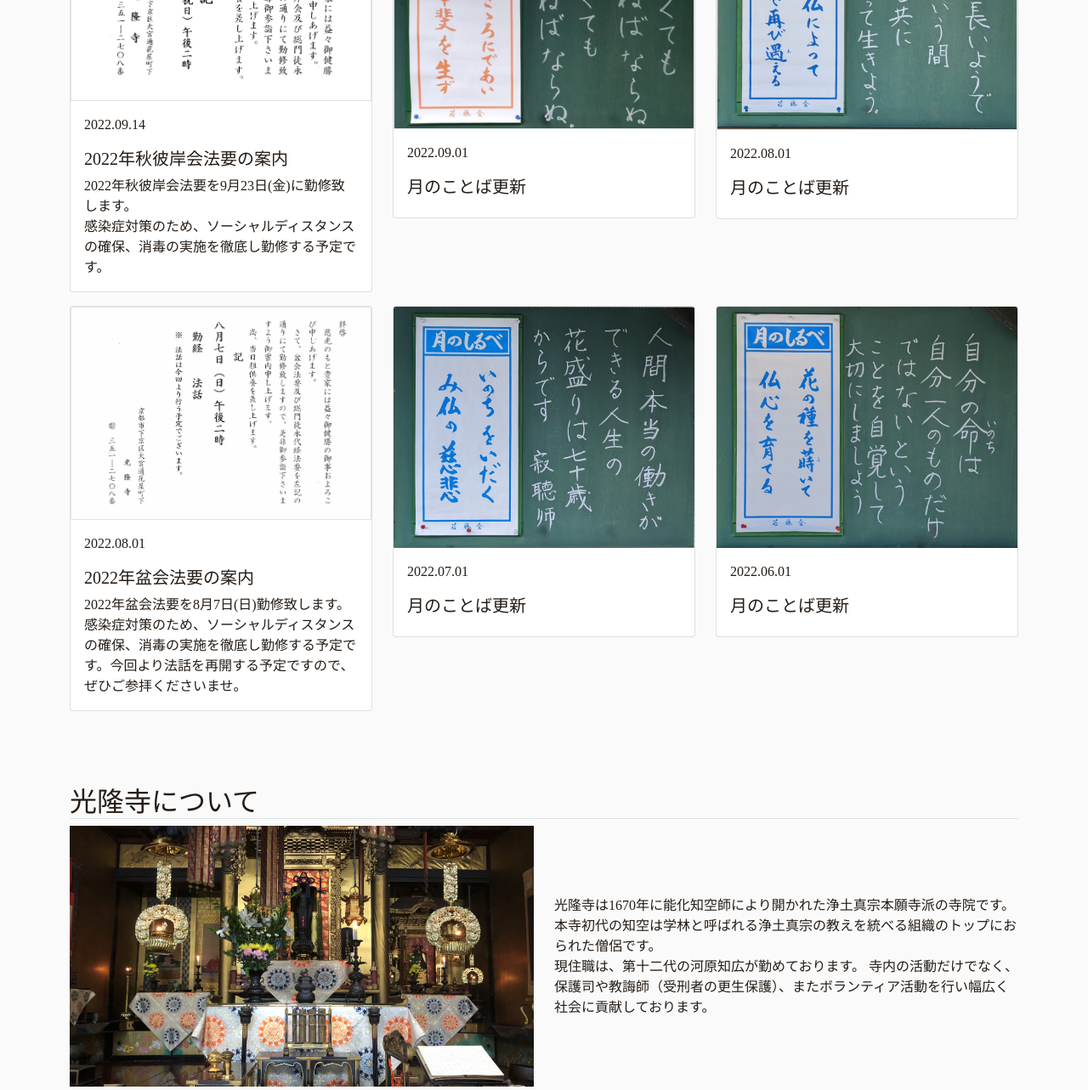
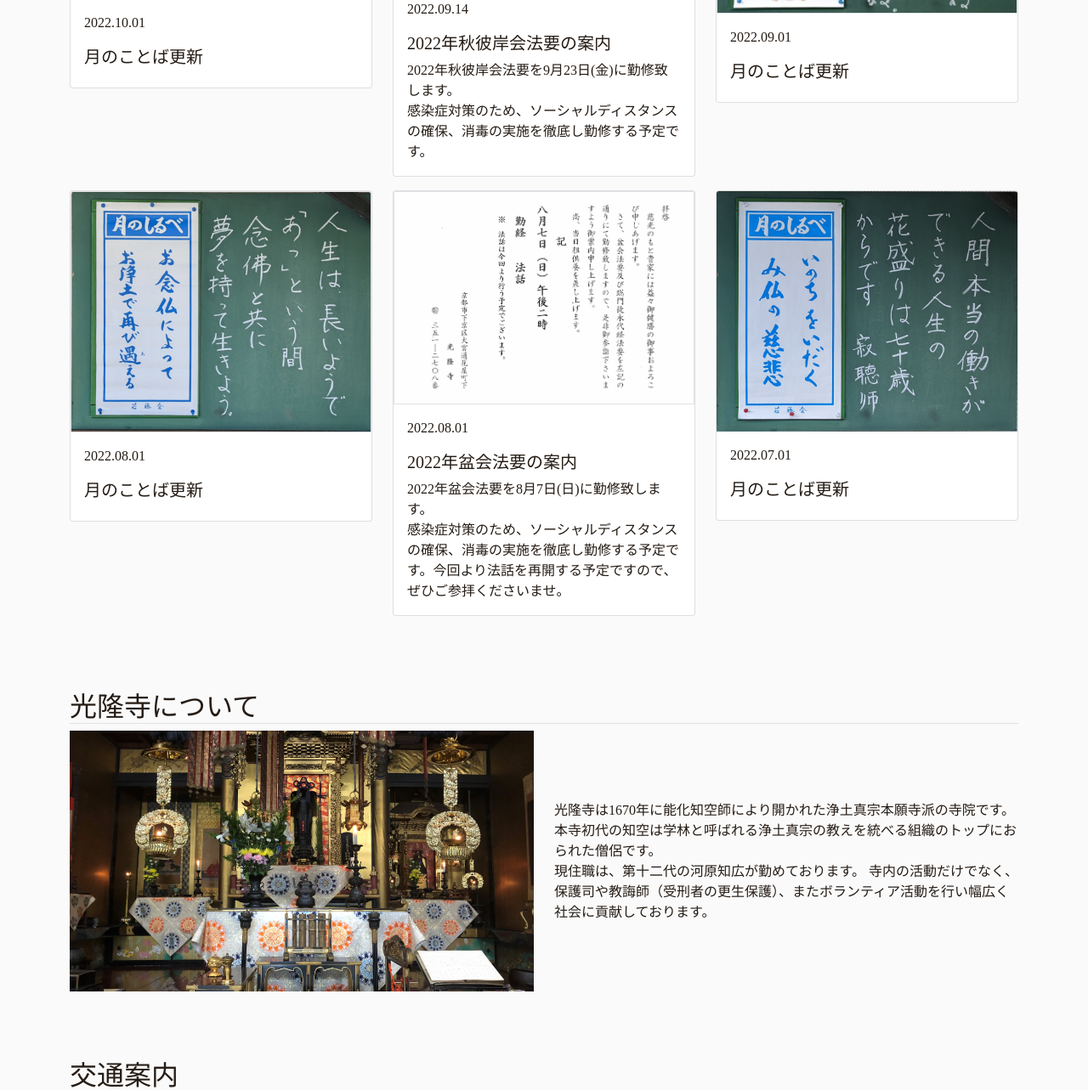
Before and after one commit to Private-Kawa/tera-project-3, a PHP site: page / in a window 1280 px wide. Shown: the part 1615-2898 px from the top of the page at 85% size. Run offline with PHP 8.4, Linux system fonts and the light colour scheme; some libraries are stand-ins or nearby versions; some web fonts are replaced.

Commit message:
add word202210

```diff
--- a/index.php
+++ b/index.php
@@ -8,8 +8,7 @@
 	<title>京都大宮花屋町の光隆寺 | 浄土真宗本願寺派 光隆寺</title>
 	<!-- SEO -->
 	<meta name="keywords" content="浄土真宗,京都,寺院,本願寺派,浄土真宗本願寺派,本願寺,真宗">
-	<meta name="description"
-		content="浄土真宗本願寺派の光隆寺の公式ホームページです。寺院前に掲示している法語、日々の勤行の様子などを掲載しております。本寺は1670年に能化知空師により開かれ、現住職は第12代の河原知広が勤めております。">
+	<meta name="description" content="浄土真宗本願寺派の光隆寺の公式ホームページです。寺院前に掲示している法語、日々の勤行の様子などを掲載しております。本寺は1670年に能化知空師により開かれ、現住職は第12代の河原知広が勤めております。">
 	<!-- og -->
 	<meta property="og:url" content="https://sinsyu-kouryuji.com/">
 	<meta property="og:title" content="京都大宮花屋町の光隆寺 | 浄土真宗本願寺派 光隆寺">
@@ -24,11 +23,9 @@
 	<link rel="preconnect" href="https://fonts.googleapis.com">
 	<link rel="preconnect" href="https://fonts.gstatic.com" crossorigin>
 	<link href="https://fonts.googleapis.com/earlyaccess/hannari.css" rel="stylesheet">
-	<link href="https://fonts.googleapis.com/css2?family=Noto+Sans+JP:wght@100;300;400;500&display=swap"
-		rel="stylesheet">
+	<link href="https://fonts.googleapis.com/css2?family=Noto+Sans+JP:wght@100;300;400;500&display=swap" rel="stylesheet">
 	<!-- Bootstrap CSS -->
-	<link href="https://cdn.jsdelivr.net/npm/bootstrap@5.0.0-beta1/dist/css/bootstrap.min.css" rel="stylesheet"
-		integrity="sha384-giJF6kkoqNQ00vy+HMDP7azOuL0xtbfIcaT9wjKHr8RbDVddVHyTfAAsrekwKmP1" crossorigin="anonymous">
+	<link href="https://cdn.jsdelivr.net/npm/bootstrap@5.0.0-beta1/dist/css/bootstrap.min.css" rel="stylesheet" integrity="sha384-giJF6kkoqNQ00vy+HMDP7azOuL0xtbfIcaT9wjKHr8RbDVddVHyTfAAsrekwKmP1" crossorigin="anonymous">
 	<!-- Bootstrap Icon CSS -->
 	<link rel="stylesheet" href="https://cdn.jsdelivr.net/npm/bootstrap-icons@1.4.0/font/bootstrap-icons.css">
 	<!-- CSS -->
@@ -47,9 +44,7 @@
 					<img src="img/logo/logo3.png" alt="浄土真宗本願寺派光隆寺" width="200" height="50">
 				</a>
 				<!-- ハンバーガーボタン -->
-				<button class="navbar-toggler" type="button" data-bs-toggle="collapse"
-					data-bs-target="#navbarSupportedContent" aria-controls="navbarSupportedContent"
-					aria-expanded="false" aria-label="Toggle navigation">
+				<button class="navbar-toggler" type="button" data-bs-toggle="collapse" data-bs-target="#navbarSupportedContent" aria-controls="navbarSupportedContent" aria-expanded="false" aria-label="Toggle navigation">
 					<span class="navbar-toggler-icon"></span>
 				</button>
 				<!-- navアイテム -->
@@ -119,16 +114,13 @@
 				<div class="d-flex flex-column col-sm-6">
 					<div class="my-auto">
 						<p class="bg-white p-3 fs-5">
-							2022年9月<br><br>
-							生きたくても<br>
-							死なねばならぬ<br>
-							死にたくても<br>
-							生きねばならぬ
+							2022年10月<br><br>
+							目の前のことを<br>一生懸命することが<br>人間の最良の<br>生き方だということです
 						</p>
 					</div>
 				</div>
 				<div class="col-sm-6 align-self-center min-vh-50">
-					<img src="img/word/202209.jpg" class="img-fluid" alt="生きたくても死なねばならぬ死にたくても生きねばならぬ">
+					<img src="img/word/202210.jpg" class="img-fluid" alt="目の前のことを一生懸命することが人間の最良の生き方だということです">
 				</div>
 			</div>
 		</div>
@@ -140,6 +132,17 @@
 				<?php if (date('Y-m-d H:i:s') < '2022-08-01 00:00:00') : ?>
 				<?php else : ?>
 				<?php endif; ?>
+				<div class="col-md-4 mx-auto my-2">
+					<div class="card">
+						<a href="img/word/202210.jpg">
+							<img src="img/word/202210.jpg" class="card-img-top border" alt="目の前のことを一生懸命することが人間の最良の生き方だということです">
+						</a>
+						<div class="card-body">
+							<p class="card-text">2022.10.01</p>
+							<h5 class="card-title">月のことば更新</h5>
+						</div>
+					</div>
+				</div>
 				<div class="col-md-4 mx-auto my-2">
 					<div class="card">
 						<a href="src/news/20220923_higan.pdf">
@@ -169,8 +172,7 @@
 				<div class="col-md-4 mx-auto my-2">
 					<div class="card">
 						<a href="img/word/202208.jpg">
-							<img src="img/word/202208.jpg" class="card-img-top border"
-								alt="人生は長いようで「あっ」という間 念仏と共に夢を持って生きよう">
+							<img src="img/word/202208.jpg" class="card-img-top border" alt="人生は長いようで「あっ」という間 念仏と共に夢を持って生きよう">
 						</a>
 						<div class="card-body">
 							<p class="card-text">2022.08.01</p>
@@ -187,7 +189,7 @@
 							<p class="card-text">2022.08.01</p>
 							<h5 class="card-title">2022年盆会法要の案内</h5>
 							<p class="card-text">
-								2022年盆会法要を8月7日(日)勤修致します。<br>
+								2022年盆会法要を8月7日(日)に勤修致します。<br>
 								感染症対策のため、ソーシャルディスタンスの確保、消毒の実施を徹底し勤修する予定です。今回より法話を再開する予定ですので、ぜひご参拝くださいませ。
 							</p>
 						</div>
@@ -198,15 +200,6 @@
 						<img src="img/word/202207.jpg" class="card-img-top" alt="人間本当の働きができる人生の花盛りは七十歳からです寂聴師">
 						<div class="card-body">
 							<p class="card-text">2022.07.01</p>
-							<h5 class="card-title">月のことば更新</h5>
-						</div>
-					</div>
-				</div>
-				<div class="col-md-4 mx-auto my-2">
-					<div class="card">
-						<img src="img/word/202206.jpg" class="card-img-top" alt="自分の命は自分一人のものだけではないということを自覚して大切にしましょう">
-						<div class="card-body">
-							<p class="card-text">2022.06.01</p>
 							<h5 class="card-title">月のことば更新</h5>
 						</div>
 					</div>
@@ -232,9 +225,7 @@
 		<!-- 交通案内 -->
 		<div id="accessScroll" class="container">
 			<h2 class="fw-light border-bottom">交通案内</h2>
-			<iframe
-				src="https://www.google.com/maps/embed?pb=!1m18!1m12!1m3!1d8141.619382815559!2d135.744567549931!3d34.99302516413231!2m3!1f0!2f0!3f0!3m2!1i1024!2i768!4f13.1!3m3!1m2!1s0x6001061f6ca448a1%3A0xbae3b64799786152!2z5rWE5Zyf55yf5a6X5pys6aGY5a-65rS-IOW7o-mZteWxsSDlhYnpmoblr7o!5e0!3m2!1sja!2sjp!4v1628585646772!5m2!1sja!2sjp"
-				width="100%" height="400px" style="border:0;" allowfullscreen="" loading="lazy"></iframe>
+			<iframe src="https://www.google.com/maps/embed?pb=!1m18!1m12!1m3!1d8141.619382815559!2d135.744567549931!3d34.99302516413231!2m3!1f0!2f0!3f0!3m2!1i1024!2i768!4f13.1!3m3!1m2!1s0x6001061f6ca448a1%3A0xbae3b64799786152!2z5rWE5Zyf55yf5a6X5pys6aGY5a-65rS-IOW7o-mZteWxsSDlhYnpmoblr7o!5e0!3m2!1sja!2sjp!4v1628585646772!5m2!1sja!2sjp" width="100%" height="400px" style="border:0;" allowfullscreen="" loading="lazy"></iframe>
 			<div class="mx-auto p-2">
 				<dl>
 					<dt class="fs-4">所在地</dt>
@@ -287,12 +278,10 @@
 
 </body>
 <!-- Bootstrap Bundle with Popper -->
-<script src="https://cdn.jsdelivr.net/npm/bootstrap@5.0.0-beta1/dist/js/bootstrap.bundle.min.js"
-	integrity="sha384-ygbV9kiqUc6oa4msXn9868pTtWMgiQaeYH7/t7LECLbyPA2x65Kgf80OJFdroafW" crossorigin="anonymous">
+<script src="https://cdn.jsdelivr.net/npm/bootstrap@5.0.0-beta1/dist/js/bootstrap.bundle.min.js" integrity="sha384-ygbV9kiqUc6oa4msXn9868pTtWMgiQaeYH7/t7LECLbyPA2x65Kgf80OJFdroafW" crossorigin="anonymous">
 </script>
 <!-- jQuery -->
-<script src="https://code.jquery.com/jquery-3.4.1.min.js"
-	integrity="sha256-CSXorXvZcTkaix6Yvo6HppcZGetbYMGWSFlBw8HfCJo=" crossorigin="anonymous"></script>
+<script src="https://code.jquery.com/jquery-3.4.1.min.js" integrity="sha256-CSXorXvZcTkaix6Yvo6HppcZGetbYMGWSFlBw8HfCJo=" crossorigin="anonymous"></script>
 <script src="js/index.js"></script>
 
 </html>
```
